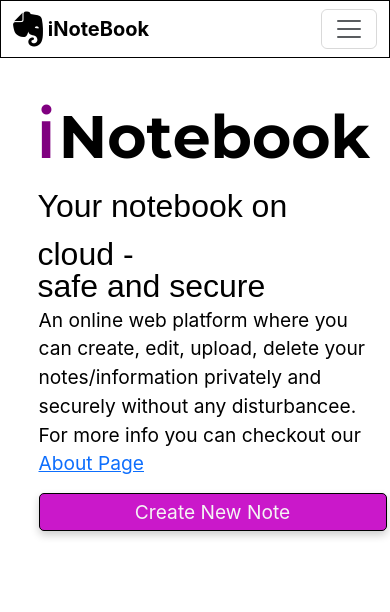
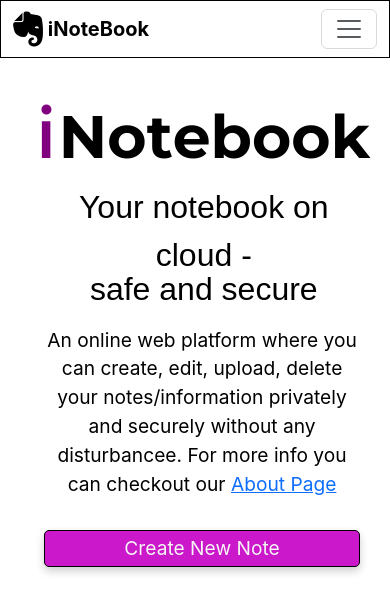
Before and after one commit to AshishSK123/inotebook, a React (Create React App) app: page / in a window 390 px wide. Shown: the top 612 px of the page. Built offline with nearby package versions, Linux system fonts and the light colour scheme; no server answers.

Commit message:
Patch Update

```diff
--- a/src/CSS/About.css
+++ b/src/CSS/About.css
@@ -8,7 +8,7 @@
 
 /* About Image Section */
 .aboutimg {
-  width: 100%;
+  width: 100vw;
   height: 500px;
   background-image: url("../images/About.png"); /* Ensure the correct path */
   background-size: cover;
@@ -190,6 +190,7 @@
   .lastrightside {
     flex: 1;
     max-width: 100%;
+    margin-right: 0px;
     margin-bottom: 20px;
   }
 
@@ -237,4 +238,21 @@
   .top-icons a {
     font-size: 14px; /* Smaller icon size */
   }
+
+  .lastrightside {
+    display: flex;
+    justify-content: center;
+    align-items: center;
+    flex-direction: column;
+  }
+
+  .lastrightside > p {
+    margin-bottom: 10%;
+  }
+
+  .lastrightside button{
+    width: 150px;
+    height: 40px;
+    padding: auto;
+  }
 }
--- a/src/CSS/Frontpage.css
+++ b/src/CSS/Frontpage.css
@@ -1,11 +1,14 @@
 .page {
   /* background-image: url("./undraw_online_discussion_5wgl.svg"); */
   display: inline-block;
-  height: 625px;
-  width: 100%;
+  /* height: 625px; */
+  height: 100vh;
+  width: 100vw;
   background-image: url("../images/undraw_team_up_re_84ok.svg");
   background-size: 100% 100%;
   background-position: 50vh;
+  background-repeat: no-repeat;
+  padding: auto;
 }
 
 .page p {
@@ -18,6 +21,7 @@
 .paratext {
   margin-left: 5%;
   margin-top: 3%;
+  margin-right: 1%;
   font-size: 1.2rem;
   width: 550px;
   height: 100px;
@@ -66,7 +70,27 @@
 }
 
 @media (max-width: 480px) {
+  .page {
+    display: flex;
+    justify-content: start;
+    align-items: center;
+    flex-direction: column;
+    padding: 5%;
+  }
+
+  .page p {
+    text-align: center;
+    line-height: 1.5em;
+    padding: 1px;
+  }
+
   .pagebtn {
+    margin-top: 10%;
     width: -webkit-fill-available;
   }
+
+  .page .paratext {
+    text-align: center;
+    padding: inherit;
+  }
 }
--- a/src/components/About.js
+++ b/src/components/About.js
@@ -34,10 +34,10 @@ function About() {
             <br />
             <span style={{ fontSize: '35px', fontFamily: 'Montserrat', marginLeft: '5%' }}>Powering the <span style={{ color: 'purple' }}>internet's visuals</span></span>
             <br />
-            <p style={{ marginLeft: '5%', marginRight: '100px' }}>How we started? The concept was simple. iNotebook was born from the pain of writing all the things in notebook which is very hectic <i className="fa-solid fa-face-tired fa-bounce" style={{ color: "red" }} />. An online web platform where you can create, edit, upload, delete your notes/information privately and securely without any disturbancee</p>
+            <p >How we started? The concept was simple. iNotebook was born from the pain of writing all the things in notebook which is very hectic <i className="fa-solid fa-face-tired fa-bounce" style={{ color: "red" }} />. An online web platform where you can create, edit, upload, delete your notes/information privately and securely without any disturbancee</p>
             {/* To check user logged if not display button  */}
-            {!localStorage.getItem('token')&&
-            <Link to={'/Signup'}><button style={{ marginTop: '0%' }} className="pagebtn"> Sign Up Now</button></Link>
+            {!localStorage.getItem('token') &&
+              <Link to={'/Signup'}><button style={{ marginTop: '0%' }} className="pagebtn"> Sign Up Now</button></Link>
             }
           </div>
         </div>
```
